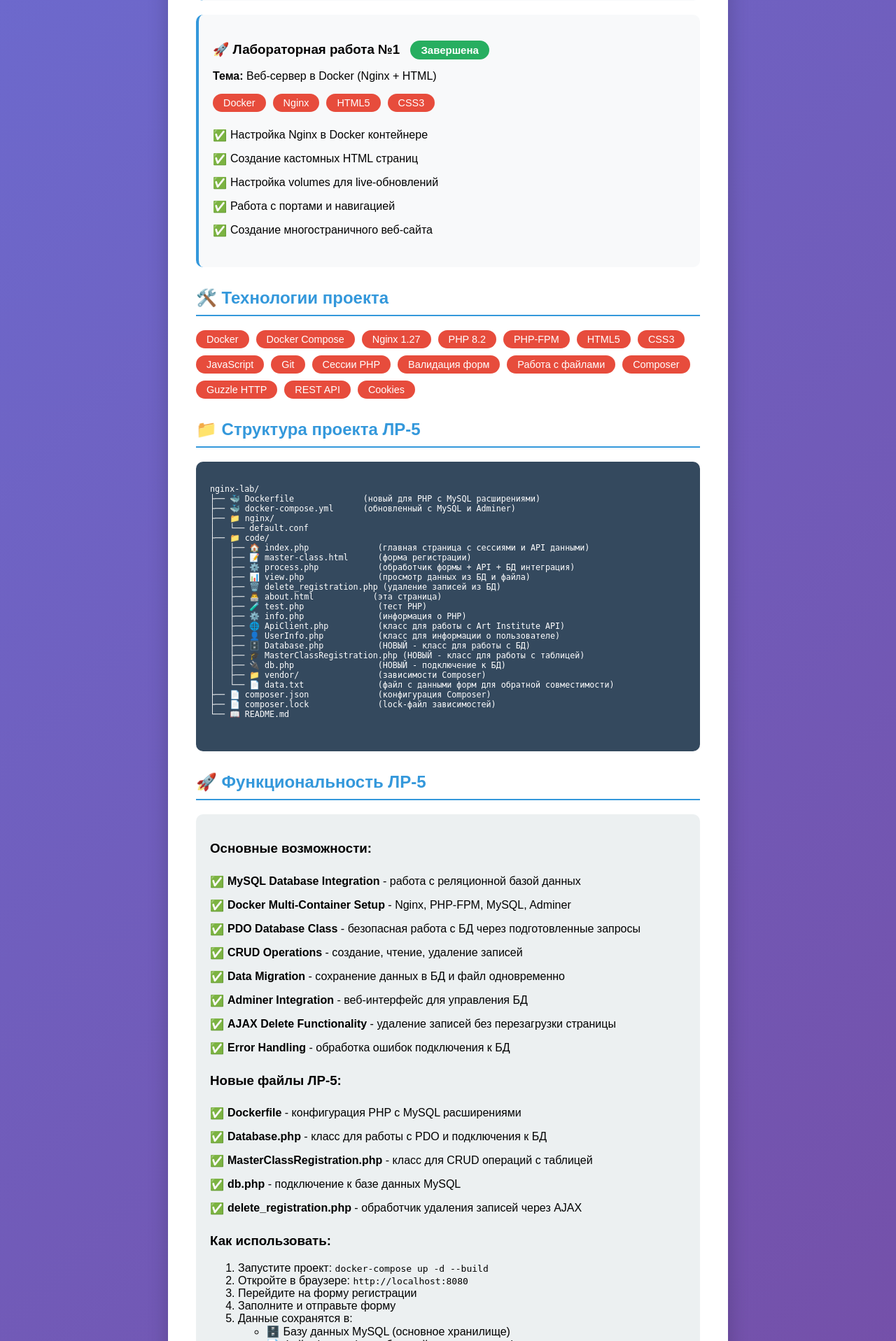
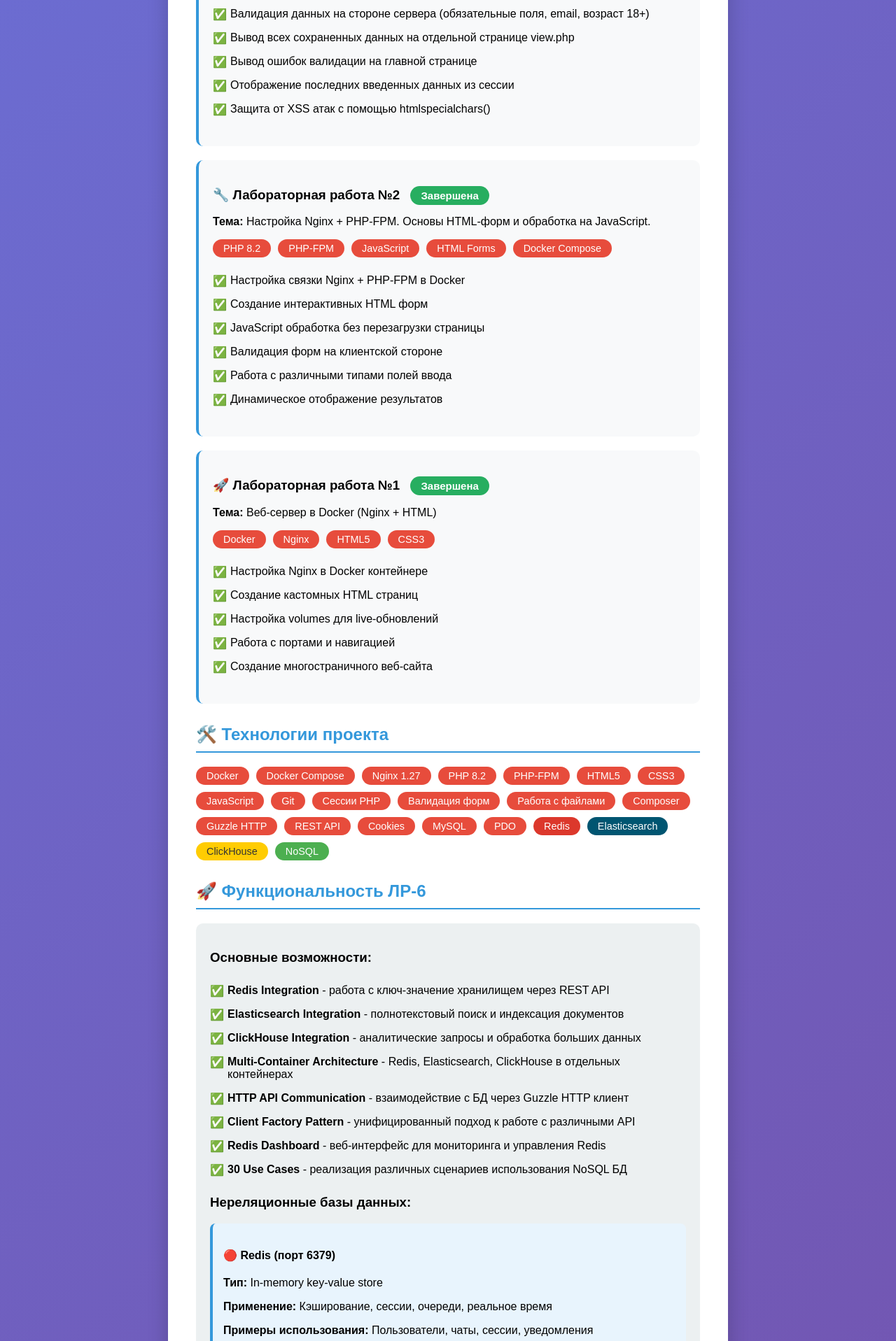
Before and after one commit to slarmick/Web, a PHP site: page /code/about.html in a window 1280 px wide. Shown: the part 2763-4680 px from the top of the page at 70% size. Run offline with PHP 8.4, Linux system fonts and the light colour scheme.

Commit message:
feat: визуальные изменения

```diff
--- a/code/about.html
+++ b/code/about.html
@@ -1,3 +1,5 @@
+[file name]: about.html
+[file content begin]
 <!DOCTYPE html>
 <html lang="ru">
 <head>
@@ -125,6 +127,17 @@
             margin: 10px 0;
             border-left: 4px solid #ffc107;
         }
+        .db-card {
+            background: #e8f4fd;
+            padding: 15px;
+            border-radius: 8px;
+            margin: 10px 0;
+            border-left: 4px solid #3498db;
+        }
+        .redis-tag { background: #dc382c; }
+        .elastic-tag { background: #005571; }
+        .clickhouse-tag { background: #ffcc02; color: #333; }
+        .nosql-tag { background: #4CAF50; }
     </style>
 </head>
 <body>
@@ -133,10 +146,11 @@
 
         <div class="nav-buttons">
             <a href="/" class="nav-button">🏠 Главная</a>
+            <a href="/about.html" class="nav-button">👨‍💻 О нас</a>
             <a href="/master-class.html" class="nav-button">📚 Форма регистрации</a>
             <a href="/view.php" class="nav-button">📊 Просмотр данных</a>
             <a href="/info.php" class="nav-button">⚙️ PHP Info</a>
-            <a href="/test.php" class="nav-button">🧪 PHP Test</a>
+            <a href="/redis-dashboard.php" class="nav-button">🔴 Redis Dashboard</a>
         </div>
 
         <div class="student-info">
@@ -147,6 +161,34 @@
 
         <h2>🎯 О проекте</h2>
         <p>Этот проект представляет собой серию лабораторных работ по изучению веб-программирования, контейнеризации и серверных технологий. Каждая лабораторная работа добавляет новый функционал и технологии к проекту.</p>
+
+        <!-- ЛАБОРАТОРНАЯ РАБОТА №6 -->
+        <div class="lab-card">
+            <h3>⚡ Лабораторная работа №6 <span class="status-badge">Завершена</span></h3>
+            <p><strong>Тема:</strong> Нереляционные базы данных (Redis, Elasticsearch, ClickHouse) и взаимодействие через API</p>
+            <div class="tech-stack">
+                <span class="tech-tag redis-tag">Redis 7</span>
+                <span class="tech-tag elastic-tag">Elasticsearch 8.10</span>
+                <span class="tech-tag clickhouse-tag">ClickHouse 24</span>
+                <span class="tech-tag">Guzzle HTTP</span>
+                <span class="tech-tag">REST API</span>
+                <span class="tech-tag nosql-tag">NoSQL</span>
+                <span class="tech-tag">Docker Compose</span>
+                <span class="tech-tag">PHP 8.2</span>
+            </div>
+            <ul class="feature-list">
+                <li>Изучение нереляционных СУБД: Redis, Elasticsearch, ClickHouse</li>
+                <li>Настройка многоконтейнерной среды с различными базами данных</li>
+                <li>Взаимодействие с базами данных через HTTP API с помощью GuzzleClient</li>
+                <li>Создание фабрики клиентов для работы с различными API</li>
+                <li>Работа с ключ-значение хранилищем Redis через REST API</li>
+                <li>Поиск и индексация данных в Elasticsearch через REST endpoints</li>
+                <li>Выполнение аналитических запросов в ClickHouse через HTTP интерфейс</li>
+                <li>Реализация 30 тематических заданий для различных сценариев использования</li>
+                <li>Создание Redis Dashboard для мониторинга и управления данными</li>
+                <li>Интеграция нереляционных БД в существующую архитектуру проекта</li>
+            </ul>
+        </div>
 
         <!-- ЛАБОРАТОРНАЯ РАБОТА №5 -->
         <div class="lab-card">
@@ -280,89 +322,107 @@
             <span class="tech-tag">Guzzle HTTP</span>
             <span class="tech-tag">REST API</span>
             <span class="tech-tag">Cookies</span>
+            <span class="tech-tag">MySQL</span>
+            <span class="tech-tag">PDO</span>
+            <span class="tech-tag redis-tag">Redis</span>
+            <span class="tech-tag elastic-tag">Elasticsearch</span>
+            <span class="tech-tag clickhouse-tag">ClickHouse</span>
+            <span class="tech-tag nosql-tag">NoSQL</span>
         </div>
 
-        <h2>📁 Структура проекта ЛР-5</h2>
-        <div class="project-structure">
-            <pre>
-nginx-lab/
-├── 🐳 Dockerfile              (новый для PHP с MySQL расширениями)
-├── 🐳 docker-compose.yml      (обновленный с MySQL и Adminer)
-├── 📁 nginx/
-│   └── default.conf
-├── 📁 code/
-│   ├── 🏠 index.php              (главная страница с сессиями и API данными)
-│   ├── 📝 master-class.html      (форма регистрации)
-│   ├── ⚙️ process.php            (обработчик формы + API + БД интеграция)
-│   ├── 📊 view.php               (просмотр данных из БД и файла)
-│   ├── 🗑️ delete_registration.php (удаление записей из БД)
-│   ├── 👨‍💻 about.html            (эта страница)
-│   ├── 🧪 test.php               (тест PHP)
-│   ├── ⚙️ info.php               (информация о PHP)
-│   ├── 🌐 ApiClient.php          (класс для работы с Art Institute API)
-│   ├── 👤 UserInfo.php           (класс для информации о пользователе)
-│   ├── 🗄️ Database.php           (НОВЫЙ - класс для работы с БД)
-│   ├── 🎓 MasterClassRegistration.php (НОВЫЙ - класс для работы с таблицей)
-│   ├── 🔌 db.php                 (НОВЫЙ - подключение к БД)
-│   ├── 📁 vendor/                (зависимости Composer)
-│   └── 📄 data.txt               (файл с данными форм для обратной совместимости)
-├── 📄 composer.json              (конфигурация Composer)
-├── 📄 composer.lock              (lock-файл зависимостей)
-└── 📖 README.md
-            </pre>
-        </div>
-
-        <h2>🚀 Функциональность ЛР-5</h2>
+        <h2>🚀 Функциональность ЛР-6</h2>
         <div class="contact-info">
             <h3>Основные возможности:</h3>
             <ul class="feature-list">
-                <li><strong>MySQL Database Integration</strong> - работа с реляционной базой данных</li>
-                <li><strong>Docker Multi-Container Setup</strong> - Nginx, PHP-FPM, MySQL, Adminer</li>
-                <li><strong>PDO Database Class</strong> - безопасная работа с БД через подготовленные запросы</li>
-                <li><strong>CRUD Operations</strong> - создание, чтение, удаление записей</li>
-                <li><strong>Data Migration</strong> - сохранение данных в БД и файл одновременно</li>
-                <li><strong>Adminer Integration</strong> - веб-интерфейс для управления БД</li>
-                <li><strong>AJAX Delete Functionality</strong> - удаление записей без перезагрузки страницы</li>
-                <li><strong>Error Handling</strong> - обработка ошибок подключения к БД</li>
+                <li><strong>Redis Integration</strong> - работа с ключ-значение хранилищем через REST API</li>
+                <li><strong>Elasticsearch Integration</strong> - полнотекстовый поиск и индексация документов</li>
+                <li><strong>ClickHouse Integration</strong> - аналитические запросы и обработка больших данных</li>
+                <li><strong>Multi-Container Architecture</strong> - Redis, Elasticsearch, ClickHouse в отдельных контейнерах</li>
+                <li><strong>HTTP API Communication</strong> - взаимодействие с БД через Guzzle HTTP клиент</li>
+                <li><strong>Client Factory Pattern</strong> - унифицированный подход к работе с различными API</li>
+                <li><strong>Redis Dashboard</strong> - веб-интерфейс для мониторинга и управления Redis</li>
+                <li><strong>30 Use Cases</strong> - реализация различных сценариев использования NoSQL БД</li>
             </ul>
 
-            <h3>Новые файлы ЛР-5:</h3>
-            <ul class="feature-list">
-                <li><strong>Dockerfile</strong> - конфигурация PHP с MySQL расширениями</li>
-                <li><strong>Database.php</strong> - класс для работы с PDO и подключения к БД</li>
-                <li><strong>MasterClassRegistration.php</strong> - класс для CRUD операций с таблицей</li>
-                <li><strong>db.php</strong> - подключение к базе данных MySQL</li>
-                <li><strong>delete_registration.php</strong> - обработчик удаления записей через AJAX</li>
-            </ul>
+            <h3>Нереляционные базы данных:</h3>
+
+            <div class="db-card">
+                <h4>🔴 Redis (порт 6379)</h4>
+                <p><strong>Тип:</strong> In-memory key-value store</p>
+                <p><strong>Применение:</strong> Кэширование, сессии, очереди, реальное время</p>
+                <p><strong>Примеры использования:</strong> Пользователи, чаты, сессии, уведомления</p>
+            </div>
+
+            <div class="db-card">
+                <h4>🔍 Elasticsearch (порт 9200)</h4>
+                <p><strong>Тип:</strong> Поисковый движок и аналитическая платформа</p>
+                <p><strong>Применение:</strong> Полнотекстовый поиск, логи, аналитика</p>
+                <p><strong>Примеры использования:</strong> Товары, книги, фильмы, новости, отзывы</p>
+            </div>
+
+            <div class="db-card">
+                <h4>⚡ ClickHouse (порт 8123)</h4>
+                <p><strong>Тип:</strong> Колоночная аналитическая СУБД</p>
+                <p><strong>Применение:</strong> Аналитика больших данных, OLAP-запросы</p>
+                <p><strong>Примеры использования:</strong> Погода, транспорт, сенсоры, транзакции, логи</p>
+            </div>
+
+            <h3>Примеры тематических заданий:</h3>
+            <div class="api-example">
+                <p><strong>Пользователи и сессии</strong> - Redis для хранения пользовательских данных и сессий</p>
+                <p><strong>Поиск товаров и книг</strong> - Elasticsearch для полнотекстового поиска</p>
+                <p><strong>Аналитика транзакций</strong> - ClickHouse для аналитических отчетов</p>
+                <p><strong>Мониторинг в реальном времени</strong> - Redis для дашбордов и уведомлений</p>
+                <p><strong>Обработка логов</strong> - Elasticsearch для анализа логов приложения</p>
+            </div>
 
             <h3>Как использовать:</h3>
             <ol>
                 <li>Запустите проект: <code>docker-compose up -d --build</code></li>
                 <li>Откройте в браузере: <code>http://localhost:8080</code></li>
-                <li>Перейдите на форму регистрации</li>
-                <li>Заполните и отправьте форму</li>
-                <li>Данные сохранятся в:
+                <li>Перейдите на Redis Dashboard: <code>http://localhost:8080/redis-dashboard.php</code></li>
+                <li>Используйте API endpoints для работы с базами данных:</li>
                 <ul>
-                        <li>🗄️ Базу данных MySQL (основное хранилище)</li>
-                        <li>📄 Файл data.txt (для обратной совместимости)</li>
+                    <li><strong>Redis:</strong> REST API через порт 7379</li>
+                    <li><strong>Elasticsearch:</strong> REST API через порт 9200</li>
+                    <li><strong>ClickHouse:</strong> HTTP интерфейс через порт 8123</li>
                 </ul>
-                </li>
-                <li>Просмотр данных:
-                    <ul>
-                        <li>📊 Все записи из БД и файла на странице view.php</li>
-                        <li>🗑️ Удаление записей из БД через кнопки в таблице</li>
-                        <li>⚙️ Управление БД через Adminer: <code>http://localhost:8081</code></li>
-                    </ul>
-                </li>
             </ol>
+        </div>
 
-            <h3>База данных:</h3>
-            <div class="api-example">
-                <p><strong>Таблица:</strong> <code>master_class_registrations</code></p>
-                <p><strong>Поля:</strong> id, name, birthdate, topic, format, materials, email, created_at, updated_at</p>
-                <p><strong>Подключение к MySQL:</strong> порт 3307, база: lab5_db, пользователь: lab5_user</p>
-                <p><strong>Adminer:</strong> http://localhost:8081 (сервер: db, БД: lab5_db)</p>
-            </div>
+        <h2>📁 Структура проекта ЛР-6</h2>
+        <div class="project-structure">
+            <pre>
+nginx-lab/
+├── 🐳 docker-compose.yml      (обновленный с Redis, Elasticsearch, ClickHouse)
+├── 📁 nginx/
+│   └── default.conf
+├── 📁 code/
+│   ├── 🏠 index.php              (главная страница)
+│   ├── 🔴 redis-dashboard.php    (НОВЫЙ - дашборд для Redis)
+│   ├── 📝 master-class.html      (форма регистрации)
+│   ├── ⚙️ process.php            (обработчик формы)
+│   ├── 📊 view.php               (просмотр данных)
+│   ├── 🗑️ delete_registration.php (удаление записей)
+│   ├── 👨‍💻 about.html            (эта страница)
+│   ├── ⚙️ info.php               (информация о PHP)
+│   ├── 🌐 ApiClient.php          (класс для работы с Art Institute API)
+│   ├── 👤 UserInfo.php           (класс для информации о пользователе)
+│   ├── 🗄️ Database.php           (класс для работы с MySQL)
+│   ├── 🎓 MasterClassRegistration.php (класс для работы с таблицей)
+│   ├── 🔌 db.php                 (подключение к MySQL)
+│   ├── 📁 vendor/                (зависимости Composer)
+│   ├── 📁 src/                   (НОВЫЙ - классы для NoSQL БД)
+│   │   ├── RedisExample.php      (НОВЫЙ - работа с Redis)
+│   │   ├── ElasticExample.php    (НОВЫЙ - работа с Elasticsearch)
+│   │   ├── ClickhouseExample.php (НОВЫЙ - работа с ClickHouse)
+│   │   └── Helpers/
+│   │       └── ClientFactory.php (НОВЫЙ - фабрика HTTP клиентов)
+│   └── 📄 data.txt               (файл с данными форм)
+├── 📄 composer.json              (конфигурация Composer)
+├── 📄 composer.lock              (lock-файл зависимостей)
+└── 📖 README.md
+            </pre>
         </div>
 
         <div class="student-info">
@@ -374,3 +434,4 @@ nginx-lab/
     </div>
 </body>
 </html>
+[file content end]
--- a/code/index.php
+++ b/code/index.php
@@ -271,8 +271,8 @@
             <a href="/about.html" class="nav-button">👨‍💻 О нас</a>
             <a href="/master-class.html" class="nav-button">📚 Форма регистрации</a>
             <a href="/view.php" class="nav-button">📊 Просмотр данных</a>
-            <a href="/redis-dashboard.php" class="nav-button">🔴 Redis Dashboard</a>
             <a href="/info.php" class="nav-button">⚙️ PHP Info</a>
+	    <a href="/redis-dashboard.php" class="nav-button">🔴 Redis Dashboard</a>
         </div>
 
         <!-- Вывод ошибок валидации -->
--- a/code/info.php
+++ b/code/info.php
@@ -66,7 +66,9 @@
             <a href="/" class="nav-button">🏠 Главная</a>
             <a href="/about.html" class="nav-button">👨‍💻 О нас</a>
             <a href="/master-class.html" class="nav-button">📚 Форма регистрации</a>
-            <a href="/test.php" class="nav-button">🧪 PHP Test</a>
+            <a href="/view.php" class="nav-button">📊 Просмотр данных</a>
+            <a href="/info.php" class="nav-button">⚙️ PHP Info</a>
+	    <a href="/redis-dashboard.php" class="nav-button">🔴 Redis Dashboard</a>
         </div>
 
         <?php
--- a/code/view.php
+++ b/code/view.php
@@ -121,9 +121,11 @@
 
         <div class="nav-buttons">
             <a href="/" class="nav-button">🏠 Главная</a>
+            <a href="/about.html" class="nav-button">👨‍💻 О нас</a>
             <a href="/master-class.html" class="nav-button">📚 Форма регистрации</a>
-            <a href="/about.html" class="nav-button">👨‍💻 О нас</a>
-            <a href="/test.php" class="nav-button">🧪 PHP Test</a>
+            <a href="/view.php" class="nav-button">📊 Просмотр данных</a>
+            <a href="/info.php" class="nav-button">⚙️ PHP Info</a>
+	    <a href="/redis-dashboard.php" class="nav-button">🔴 Redis Dashboard</a>
         </div>
 
         <?php
```
Lines whose indentation alone changed are shown as unchanged.
